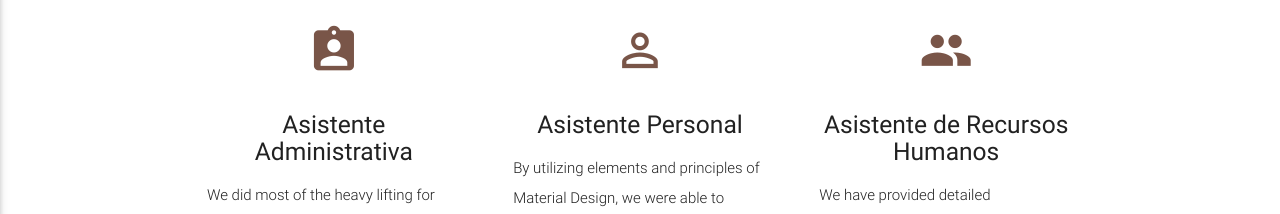
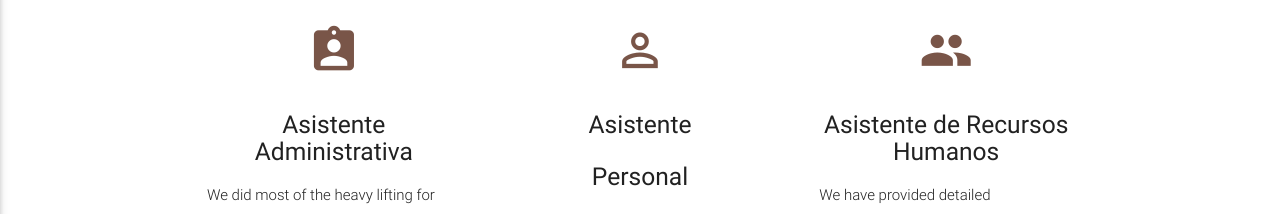
Before and after one commit to johanazapata/johanazapata.github.io, a plain HTML site: page index.html in a window 1280 px wide. Shown: the part 568-782 px from the top of the page. Drawn offline with nearby package versions, Linux system fonts and the light colour scheme.

```diff
--- a/index.html
+++ b/index.html
@@ -66,7 +66,7 @@
 					<div class="col s12 m4">
 						<div class="icon-block">
 							<h2 class="center brown-text"><i class="material-icons">perm_identity</i></h2>
-							<h5 class="center">Asistente Personal</h5>
+							<h5 class="center">Asistente <p>Personal</h5>
 							<p class="light">By utilizing elements and principles of Material Design, we were able to create a framework that incorporates components and animations that provide more feedback to users. Additionally, a single underlying responsive system across all platforms allow for a more unified user experience.</p>
 						</div>
 					</div>
```
